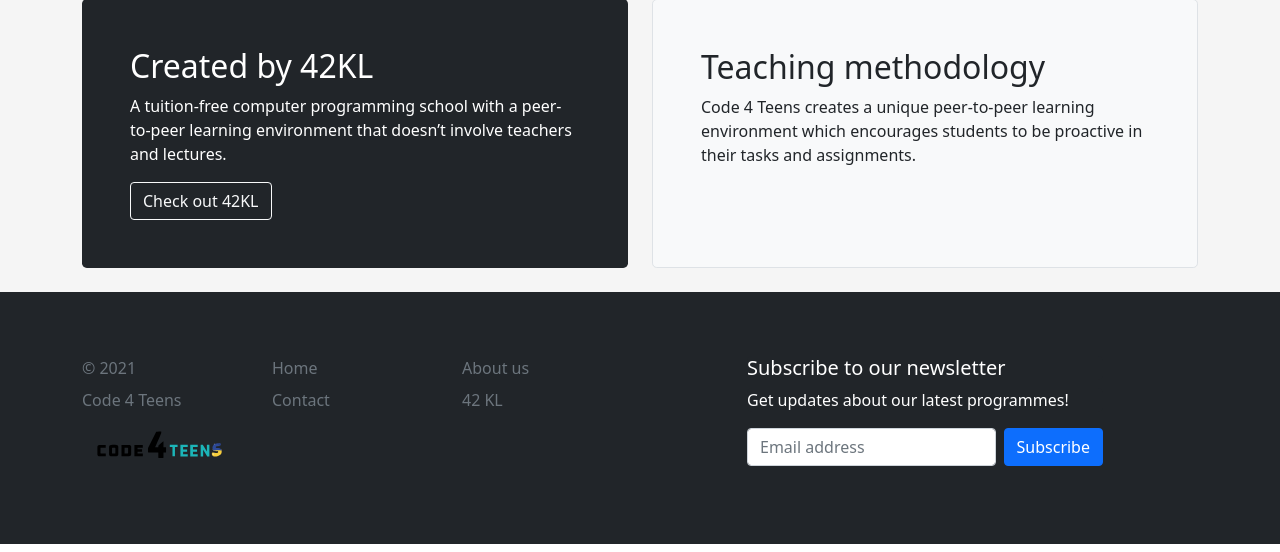
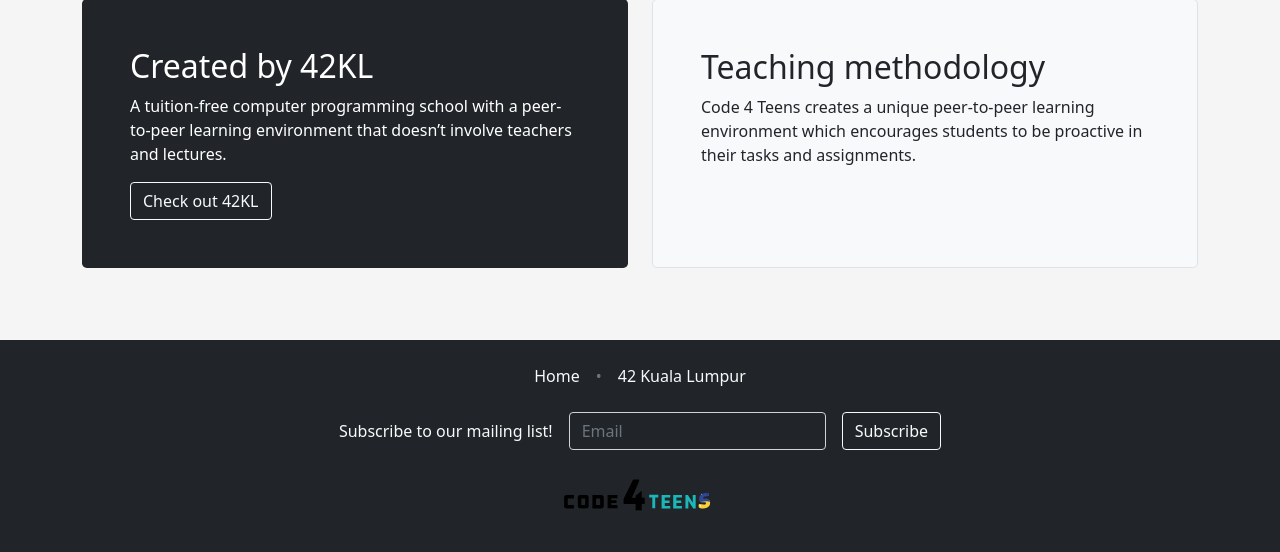
Before and after one commit to code4teens/c4t-web-app, a Flask app: page / in a window 1280 px wide. Shown: the part 565-1117 px from the top of the page. Run offline with Flask 2, Linux system fonts and the light colour scheme.

Commit message:
chore: modify footer

```diff
--- a/static/base.css
+++ b/static/base.css
@@ -1,5 +1,4 @@
-html,
-body {
+html {
   height: 100%;
 }
 
--- a/templates/base.html
+++ b/templates/base.html
@@ -16,18 +16,21 @@
   {% block style %}{% endblock %}
 </head>
 
-<body>
-  <main>
+<body class="d-flex flex-column h-100">
+  <main class="flex-shrink-0 mb-5">
     <nav class="navbar navbar-expand-sm navbar-dark bg-dark">
       <div class="container-fluid">
         <a class="navbar-brand" href="/">
-          <img src="/static/code-square.svg" alt="" width="30" height="24"
-            class="d-inline-block align-text-top me-1">Code4Teens
+          <img class="d-inline-block align-text-top me-1"
+            src="/static/code-square.svg" alt="" width="30"
+            height="24">Code4Teens
         </a>
+
         <button class="navbar-toggler" type="button" data-bs-toggle="collapse"
           data-bs-target="#navbarItems">
           <span class="navbar-toggler-icon"></span>
         </button>
+
         <div class="collapse navbar-collapse" id="navbarItems">
           <div class="navbar-nav me-auto">
             {% if current_user.is_admin %}
@@ -60,49 +63,44 @@
       </div>
     </nav>
 
-    <div id="content">
     {% block content %}{% endblock %}
+  </main>
+
+  <div class="container bg-dark mw-100 mt-auto">
+    <footer class="py-3">
+      <ul class="nav justify-content-center mb-3">
+        <li class="nav-item">
+          <a class="nav-link text-light px-0" href="/">Home</a>
+        </li>
+        <li class="nav-item">
+          <span class="nav-link text-muted">•</span>
+        </li>
+        <li class="nav-item">
+          <a class="nav-link text-light px-0 " href="https://42kl.edu.my">42
+            Kuala Lumpur</a>
+        </li>
+      </ul>
+
+      <form
+        class="row row-cols-sm-auto g-3 justify-content-center align-items-center mb-3">
+        <div class="col-12">
+          <span class="text-light">Subscribe to our mailing list!</span>
         </div>
-    <div id="footer" class="footer mt-auto py-3 bg-dark">
-      <div class="container">
-        <footer class="py-5">
-          <div class="row">
-            <div class="col-2">
-              <ul class="nav flex-column">
-                <li class="nav-item mb-2"><a class="nav-link p-0 text-muted">© 2021</a></li>
-                <li class="nav-item mb-2"><a class="nav-link p-0 text-muted">Code 4 Teens</a></li>
-                <img src="/static/code4teens_logo.svg" width="160" height="60">
-              </ul>
+        <div class="col-12">
+          <input class="form-control bg-dark text-light" type="email"
+            placeholder="Email">
         </div>
-            <div class="col-2">
-              <ul class="nav flex-column">
-                <li class="nav-item mb-2"><a href="/" class="nav-link p-0 text-muted">Home</a></li>
-                <li class="nav-item mb-2"><a href="#" class="nav-link p-0 text-muted">Contact</a></li>
-              </ul>
-            </div>
-            <div class="col-2">
-              <ul class="nav flex-column">
-                <li class="nav-item mb-2"><a href="#" class="nav-link p-0 text-muted">About us</a></li>
-                <li class="nav-item mb-2"><a href="https://42kl.edu.my/" class="nav-link p-0 text-muted">42 KL</a></li>
-              </ul>
-            </div>
-            <div class="col-4 offset-1">
-              <form>
-                <h5 class="text-white bg-dark rounded-3">Subscribe to our newsletter</h5>
-                <p class="text-white bg-dark rounded-3">Get updates about our latest programmes!</p>
-                <div class="d-flex w-100 gap-2">
-                  <label for="newsletter1" class="visually-hidden">Email address</label>
-                  <input id="newsletter1" type="text" class="form-control" placeholder="Email address">
-                  <button class="btn btn-primary" type="button">Subscribe</button>
+        <div class="col-12 text-center">
+          <button class="btn btn-outline-light" type="submit">Subscribe</button>
         </div>
       </form>
-            </div>
+
+      <div class="text-center">
+        <img src="/static/code4teens_logo.svg" alt="" height="70">
       </div>
     </footer>
   </div>
-      {% block footer %}{% endblock %}
-    </div>
-  </main>
+
   <script
     src="https://cdn.jsdelivr.net/npm/bootstrap@5.1.3/dist/js/bootstrap.bundle.min.js"
     integrity="sha384-ka7Sk0Gln4gmtz2MlQnikT1wXgYsOg+OMhuP+IlRH9sENBO0LRn5q+8nbTov4+1p"
```
Lines whose indentation alone changed are shown as unchanged.
